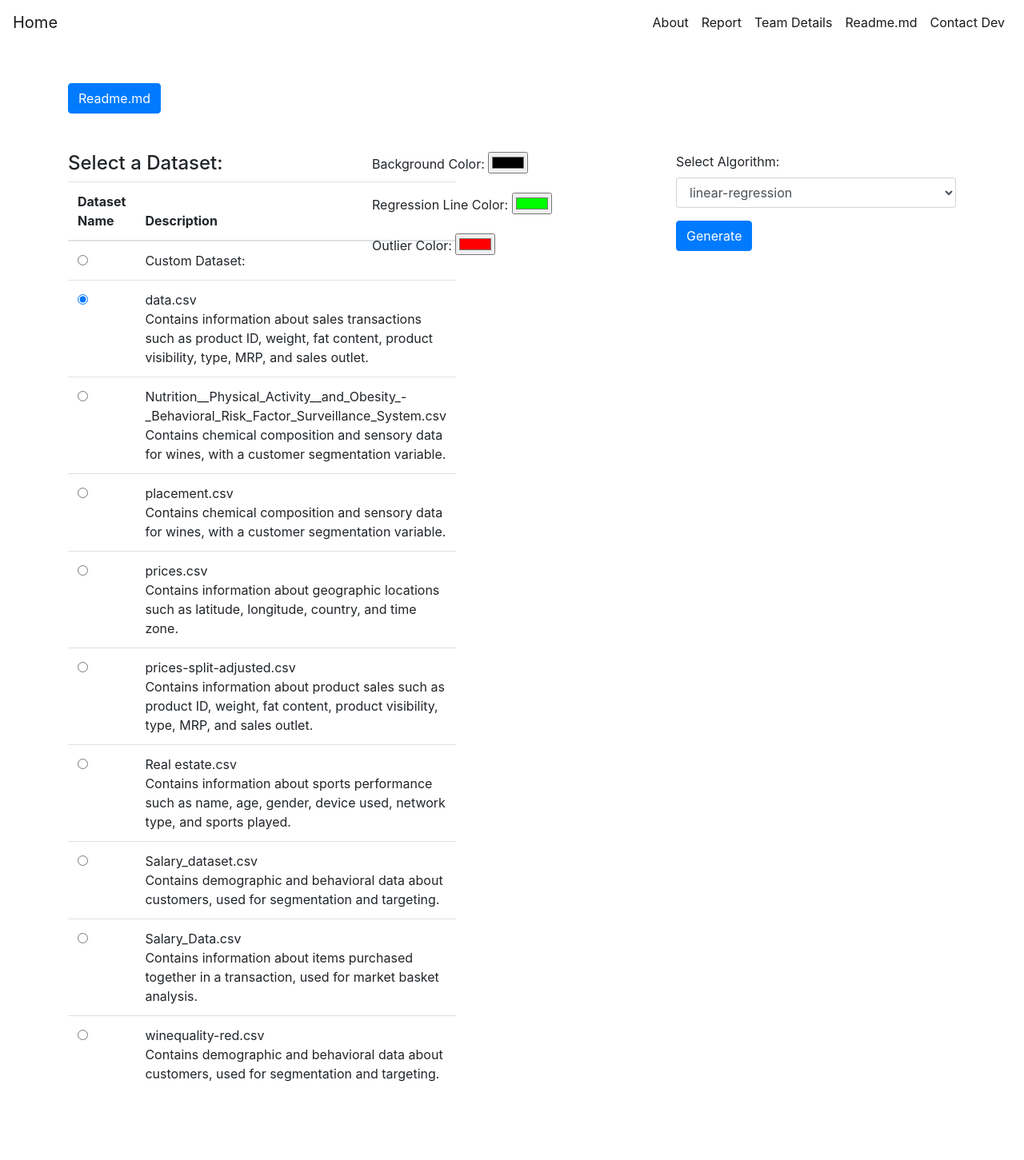
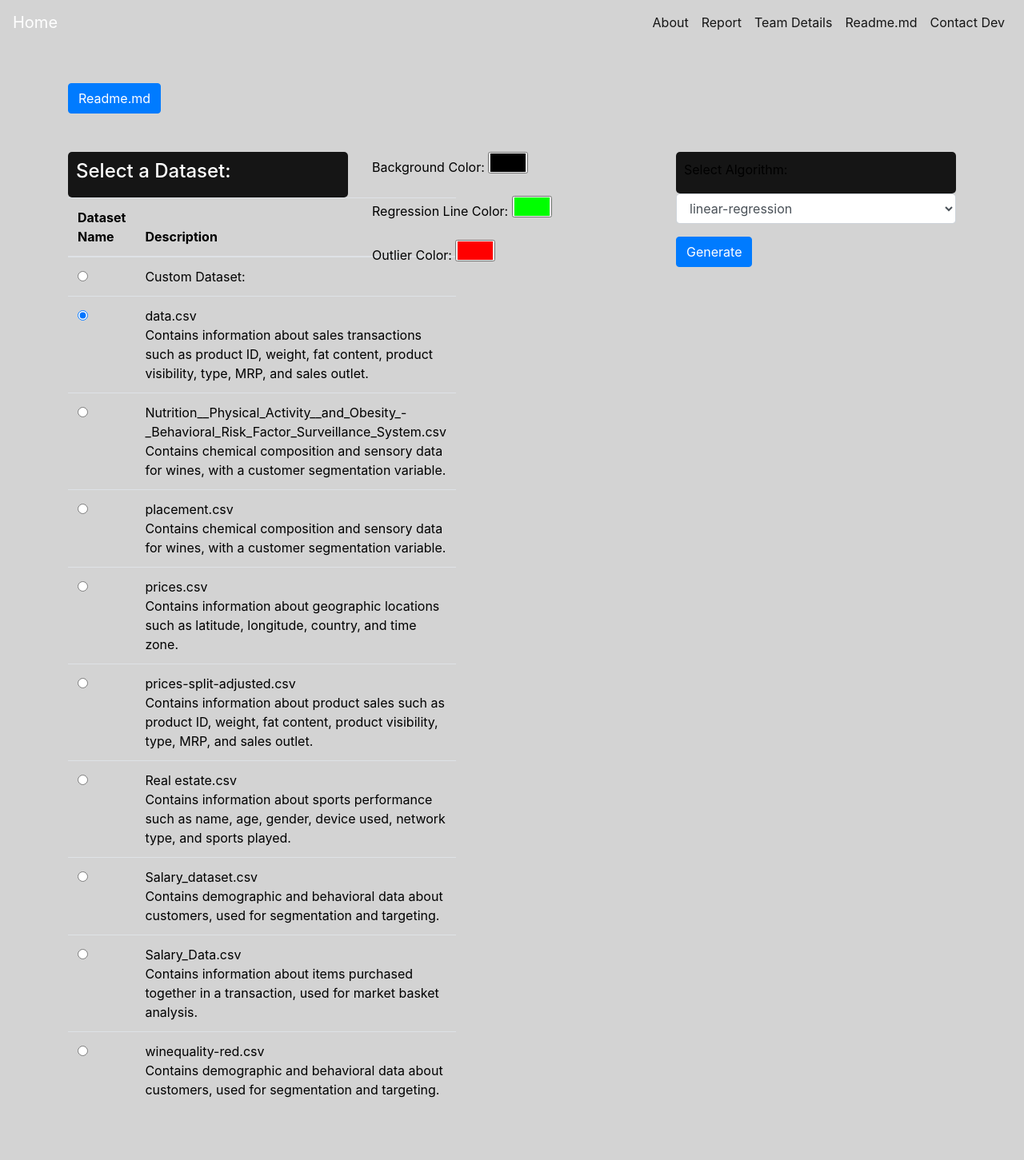
Before and after one commit to ANUJDWIVDI/ai-mini-proj, a Flask app: template templates/form-cs.html in a window 1280 px wide. Shown: the whole page at 80% size. Before the commit the page ends 1353 px from the top, so only its background shows below. Run offline with Flask 3, Linux system fonts and the light colour scheme; the template is opened without the code that fills it, so the values that code supplies are empty; some libraries are stand-ins or nearby versions.

Commit message:
upd-ma3ny21qq2533we514

```diff
--- a/templates/form-cs.html
+++ b/templates/form-cs.html
@@ -7,6 +7,61 @@
     <link rel="stylesheet" href="https://stackpath.bootstrapcdn.com/bootstrap/4.3.1/css/bootstrap.min.css">
 
         <style>
+
+        body {
+            background-color: lightgray;
+            color: #ffffff;
+        }
+
+        .navbar-light .navbar-brand {
+            color: #ffffff;
+        }
+
+        .navbar-light .navbar-nav .nav-link {
+            color: #ffffff;
+        }
+
+        .box {
+            background-color: rgba(0, 0, 0, 0.9);
+            padding: 10px;
+            border-radius: 5px;
+        }
+
+        .table th, .table td {
+            color: #000000;
+        }
+
+        .form-group label {
+            color: #000000;
+        }
+
+        .btn-primary {
+            background-color: #007bff;
+            border-color: #007bff;
+        }
+
+        .btn-primary:hover {
+            background-color: #0069d9;
+            border-color: #0062cc;
+        }
+
+        .btn-primary:focus, .btn-primary.focus {
+            box-shadow: 0 0 0 0.2rem rgba(0, 123, 255, 0.5);
+        }
+
+        input[type="color"]::-webkit-color-swatch-wrapper {
+            padding: 0;
+        }
+
+        input[type="color"]::-webkit-color-swatch {
+            border: none;
+        }
+
+        ::placeholder {
+            color: #ffffff;
+            opacity: 0.5;
+        }
+
         @media (max-width: 767.98px) {
             .dataset-table {
                 margin-bottom: 20px;
```
